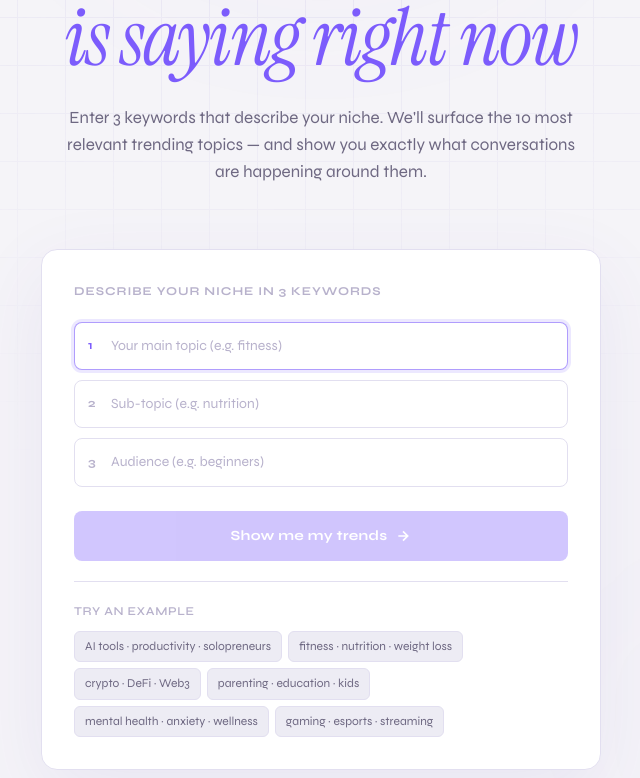
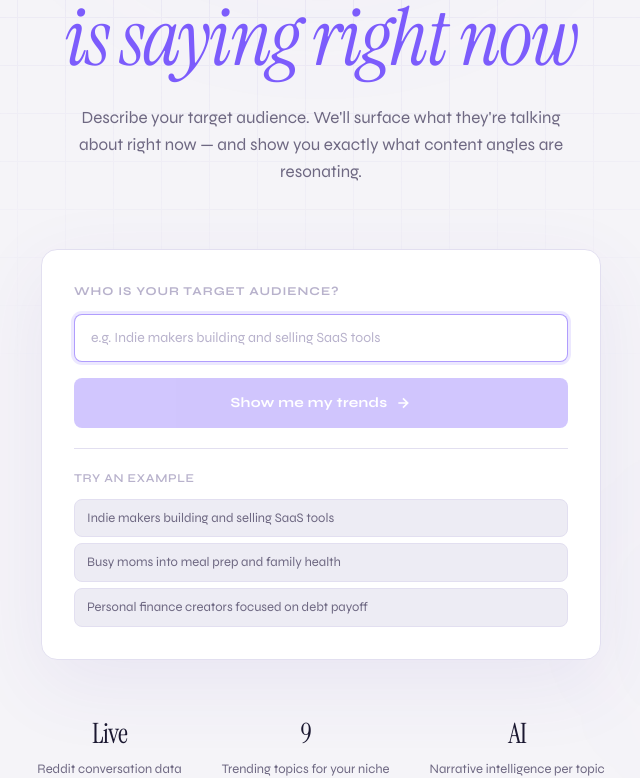
Before and after one commit to abhichandai/mtc, a Next.js app: page / in a window 1280 px wide. Shown: the part 271-1049 px from the top of the page, without its empty margins (319-959 px from the left). Built offline with nearby package versions, Linux system fonts and the light colour scheme.

Commit message:
Landing: single free-text brief input + 3 sentence examples

```diff
--- a/app/page.tsx
+++ b/app/page.tsx
@@ -1,81 +1,48 @@
 'use client';
 
-import { useState, useRef, useEffect } from 'react';
+import { useState } from 'react';
 import { useRouter } from 'next/navigation';
 
 const EXAMPLE_NICHES = [
-  ['AI tools', 'productivity', 'solopreneurs'],
-  ['fitness', 'nutrition', 'weight loss'],
-  ['crypto', 'DeFi', 'Web3'],
-  ['parenting', 'education', 'kids'],
-  ['mental health', 'anxiety', 'wellness'],
-  ['gaming', 'esports', 'streaming'],
+  'Indie makers building and selling SaaS tools',
+  'Busy moms into meal prep and family health',
+  'Personal finance creators focused on debt payoff',
 ];
 
 export default function LandingPage() {
   const router = useRouter();
-  const [keywords, setKeywords] = useState(['', '', '']);
+  const [brief, setBrief] = useState('');
   const [loading, setLoading] = useState(false);
-  const [focusedIndex, setFocusedIndex] = useState<number | null>(null);
-  const inputRefs = [useRef<HTMLInputElement>(null), useRef<HTMLInputElement>(null), useRef<HTMLInputElement>(null)];
 
-  const isValid = keywords.filter(k => k.trim().length > 0).length >= 2;
+  const isValid = brief.trim().length >= 3;
 
   const handleSubmit = async (e: React.FormEvent) => {
     e.preventDefault();
     if (!isValid || loading) return;
-    const filled = keywords.filter(k => k.trim()).map(k => k.trim());
     setLoading(true);
-    const params = new URLSearchParams({ k: filled.join(',') });
+    const params = new URLSearchParams({ k: brief.trim() });
     router.push(`/dashboard?${params}`);
-  };
-
-  const setExample = (example: string[]) => {
-    setKeywords([example[0], example[1], example[2]]);
-  };
-
-  const updateKeyword = (index: number, value: string) => {
-    const next = [...keywords];
-    next[index] = value;
-    setKeywords(next);
-  };
-
-  const handleKeyDown = (e: React.KeyboardEvent<HTMLInputElement>, index: number) => {
-    if (e.key === 'Enter' || e.key === 'Tab') {
-      e.preventDefault();
-      if (index < 2) {
-        inputRefs[index + 1].current?.focus();
-      } else if (isValid) {
-        handleSubmit(e as unknown as React.FormEvent);
-      }
-    }
   };
 
   return (
     <div style={{ minHeight: '100vh', display: 'flex', flexDirection: 'column', position: 'relative', overflow: 'hidden' }}>
-      {/* Grid background */}
       <div className="grid-bg" />
 
-      {/* Glow orbs */}
       <div className="glow-orb" style={{
-        width: 600, height: 400,
-        top: -100, left: '50%', transform: 'translateX(-50%)',
+        width: 600, height: 400, top: -100, left: '50%', transform: 'translateX(-50%)',
         background: 'radial-gradient(ellipse, rgba(124,92,252,0.07) 0%, transparent 70%)',
       }} />
       <div className="glow-orb" style={{
-        width: 300, height: 300,
-        bottom: '10%', right: '5%',
+        width: 300, height: 300, bottom: '10%', right: '5%',
         background: 'radial-gradient(ellipse, rgba(124,92,252,0.04) 0%, transparent 70%)',
       }} />
 
       {/* Header */}
       <header style={{
         display: 'flex', alignItems: 'center', justifyContent: 'space-between',
-        padding: '20px 32px',
-        position: 'relative', zIndex: 10,
+        padding: '20px 32px', position: 'relative', zIndex: 10,
         borderBottom: '1px solid var(--border)',
-        backdropFilter: 'blur(10px)',
-        background: 'var(--header-bg)',
+        backdropFilter: 'blur(10px)', background: 'var(--header-bg)',
       }}>
         <div style={{ display: 'flex', alignItems: 'center', gap: 10 }}>
           <div className="live-dot" />
@@ -95,12 +62,11 @@ export default function LandingPage() {
         </div>
       </header>
 
-      {/* Main content */}
+      {/* Main */}
       <main style={{
         flex: 1, display: 'flex', flexDirection: 'column',
         alignItems: 'center', justifyContent: 'center',
-        padding: '60px 24px',
-        position: 'relative', zIndex: 10,
+        padding: '60px 24px', position: 'relative', zIndex: 10,
       }}>
 
         {/* Hero */}
@@ -113,64 +79,39 @@ export default function LandingPage() {
           <h1 style={{
             fontFamily: 'var(--font-display)',
             fontSize: 'clamp(40px, 7vw, 80px)',
-            fontWeight: 400,
-            lineHeight: 1.05,
-            letterSpacing: '-0.02em',
-            color: 'var(--text)',
-            marginBottom: 24,
+            fontWeight: 400, lineHeight: 1.05,
+            letterSpacing: '-0.02em', color: 'var(--text)', marginBottom: 24,
           }}>
             Know what your audience<br />
             <span style={{ fontStyle: 'italic', color: 'var(--accent)' }}>is saying right now</span>
           </h1>
 
-          <p style={{
-            fontSize: 17, color: 'var(--text-muted)',
-            lineHeight: 1.6, maxWidth: 520, margin: '0 auto',
-          }}>
-            Enter 3 keywords that describe your niche. We&apos;ll surface the 10 most relevant trending topics — and show you exactly what conversations are happening around them.
+          <p style={{ fontSize: 17, color: 'var(--text-muted)', lineHeight: 1.6, maxWidth: 520, margin: '0 auto' }}>
+            Describe your target audience. We&apos;ll surface what they&apos;re talking about right now — and show you exactly what content angles are resonating.
           </p>
         </div>
 
         {/* Input card */}
         <div className="animate-fade-up stagger-2" style={{
-          background: 'var(--surface)',
-          border: '1px solid var(--border)',
-          borderRadius: 16,
-          padding: '32px',
+          background: 'var(--surface)', border: '1px solid var(--border)',
+          borderRadius: 16, padding: '32px',
           width: '100%', maxWidth: 560,
           boxShadow: '0 24px 80px rgba(90,70,180,0.08)',
         }}>
-          <p style={{ fontSize: 12, fontWeight: 700, letterSpacing: '0.08em', textTransform: 'uppercase', color: 'var(--text-dim)', marginBottom: 20 }}>
-            Describe your niche in 3 keywords
+          <p style={{ fontSize: 12, fontWeight: 700, letterSpacing: '0.08em', textTransform: 'uppercase', color: 'var(--text-dim)', marginBottom: 12 }}>
+            Who is your target audience?
           </p>
 
           <form onSubmit={handleSubmit}>
-            <div style={{ display: 'flex', flexDirection: 'column', gap: 10, marginBottom: 24 }}>
-              {[0, 1, 2].map((i) => (
-                <div key={i} style={{ position: 'relative' }}>
-                  <span style={{
-                    position: 'absolute', left: 14, top: '50%', transform: 'translateY(-50%)',
-                    fontSize: 12, fontWeight: 700, color: focusedIndex === i ? 'var(--accent)' : 'var(--text-dim)',
-                    transition: 'color 0.15s',
-                    userSelect: 'none',
-                  }}>
-                    {i + 1}
-                  </span>
-                  <input
-                    ref={inputRefs[i]}
-                    className="input-field"
-                    style={{ paddingLeft: 36 }}
-                    placeholder={['Your main topic (e.g. fitness)', 'Sub-topic (e.g. nutrition)', 'Audience (e.g. beginners)'][i]}
-                    value={keywords[i]}
-                    onChange={(e) => updateKeyword(i, e.target.value)}
-                    onFocus={() => setFocusedIndex(i)}
-                    onBlur={() => setFocusedIndex(null)}
-                    onKeyDown={(e) => handleKeyDown(e, i)}
-                    autoFocus={i === 0}
-                  />
-                </div>
-              ))}
-            </div>
+            <input
+              className="input-field"
+              placeholder="e.g. Indie makers building and selling SaaS tools"
+              value={brief}
+              onChange={e => setBrief(e.target.value)}
+              onKeyDown={e => e.key === 'Enter' && isValid && handleSubmit(e as unknown as React.FormEvent)}
+              autoFocus
+              style={{ marginBottom: 16 }}
+            />
 
             <button className="btn-primary" type="submit" disabled={!isValid || loading} style={{ width: '100%', padding: '14px' }}>
               {loading ? (
@@ -178,7 +119,7 @@ export default function LandingPage() {
                   <svg width="16" height="16" viewBox="0 0 24 24" fill="none" stroke="currentColor" strokeWidth="2.5" style={{ animation: 'spin 0.8s linear infinite' }}>
                     <path d="M12 2v4M12 18v4M4.93 4.93l2.83 2.83M16.24 16.24l2.83 2.83M2 12h4M18 12h4M4.93 19.07l2.83-2.83M16.24 7.76l2.83-2.83"/>
                   </svg>
-                  Analyzing your niche...
+                  Finding your trends...
                 </>
               ) : (
                 <>
@@ -196,47 +137,43 @@ export default function LandingPage() {
             <p style={{ fontSize: 12, color: 'var(--text-dim)', marginBottom: 10, fontWeight: 600, letterSpacing: '0.05em', textTransform: 'uppercase' }}>
               Try an example
             </p>
-            <div style={{ display: 'flex', flexWrap: 'wrap', gap: 6 }}>
+            <div style={{ display: 'flex', flexDirection: 'column', gap: 6 }}>
               {EXAMPLE_NICHES.map((example, i) => (
                 <button
                   key={i}
-                  onClick={() => setExample(example)}
+                  onClick={() => setBrief(example)}
                   style={{
-                    background: 'var(--surface-2)',
-                    border: '1px solid var(--border)',
-                    borderRadius: 6,
-                    padding: '5px 10px',
-                    fontSize: 12,
-                    color: 'var(--text-muted)',
-                    cursor: 'pointer',
-                    transition: 'all 0.15s',
-                    fontFamily: 'var(--font-ui)',
+                    background: 'var(--surface-2)', border: '1px solid var(--border)',
+                    borderRadius: 8, padding: '8px 12px',
+                    fontSize: 13, color: 'var(--text-muted)',
+                    cursor: 'pointer', textAlign: 'left',
+                    fontFamily: 'var(--font-ui)', transition: 'all 0.15s',
                   }}
                   onMouseEnter={e => {
-                    (e.target as HTMLElement).style.borderColor = 'var(--border-bright)';
-                    (e.target as HTMLElement).style.color = 'var(--text)';
+                    (e.currentTarget).style.borderColor = 'var(--accent)';
+                    (e.currentTarget).style.color = 'var(--text)';
                   }}
                   onMouseLeave={e => {
-                    (e.target as HTMLElement).style.borderColor = 'var(--border)';
-                    (e.target as HTMLElement).style.color = 'var(--text-muted)';
+                    (e.currentTarget).style.borderColor = 'var(--border)';
+                    (e.currentTarget).style.color = 'var(--text-muted)';
                   }}
                 >
-                  {example.join(' · ')}
+                  {example}
                 </button>
               ))}
             </div>
           </div>
         </div>
 
-        {/* Stats row */}
+        {/* Stats */}
         <div className="animate-fade-up stagger-4" style={{
           display: 'flex', gap: 40, marginTop: 52,
           flexWrap: 'wrap', justifyContent: 'center',
         }}>
           {[
-            { num: '381', label: 'Trends analyzed per query' },
-            { num: 'Live', label: 'Twitter conversation data' },
-            { num: '10', label: 'Ranked results for your niche' },
+            { num: 'Live', label: 'Reddit conversation data' },
+            { num: '9', label: 'Trending topics for your niche' },
+            { num: 'AI', label: 'Narrative intelligence per topic' },
           ].map((stat, i) => (
             <div key={i} style={{ textAlign: 'center' }}>
               <div style={{ fontFamily: 'var(--font-display)', fontSize: 28, fontWeight: 400, color: 'var(--text)', letterSpacing: '-0.03em' }}>
@@ -250,19 +187,16 @@ export default function LandingPage() {
 
       {/* Footer */}
       <footer style={{
-        padding: '16px 32px',
-        borderTop: '1px solid var(--border)',
+        padding: '16px 32px', borderTop: '1px solid var(--border)',
         display: 'flex', alignItems: 'center', justifyContent: 'center',
         position: 'relative', zIndex: 10,
       }}>
         <span style={{ fontSize: 12, color: 'var(--text-dim)' }}>
-          makethiscontent.com · Data from Google Trends + Twitter
+          makethiscontent.com · Powered by Reddit + AI
         </span>
       </footer>
 
-      <style>{`
-        @keyframes spin { to { transform: rotate(360deg); } }
-      `}</style>
+      <style>{`@keyframes spin { to { transform: rotate(360deg); } }`}</style>
     </div>
   );
 }
```
